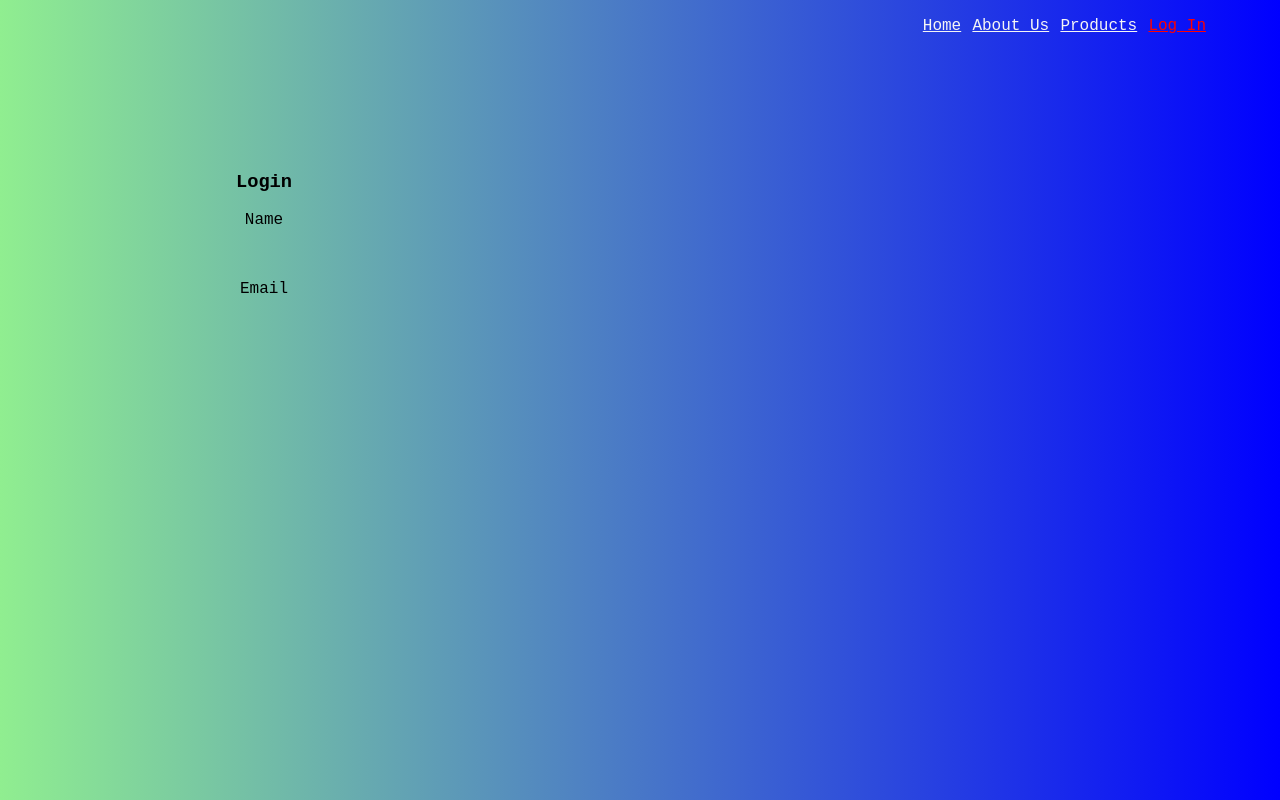
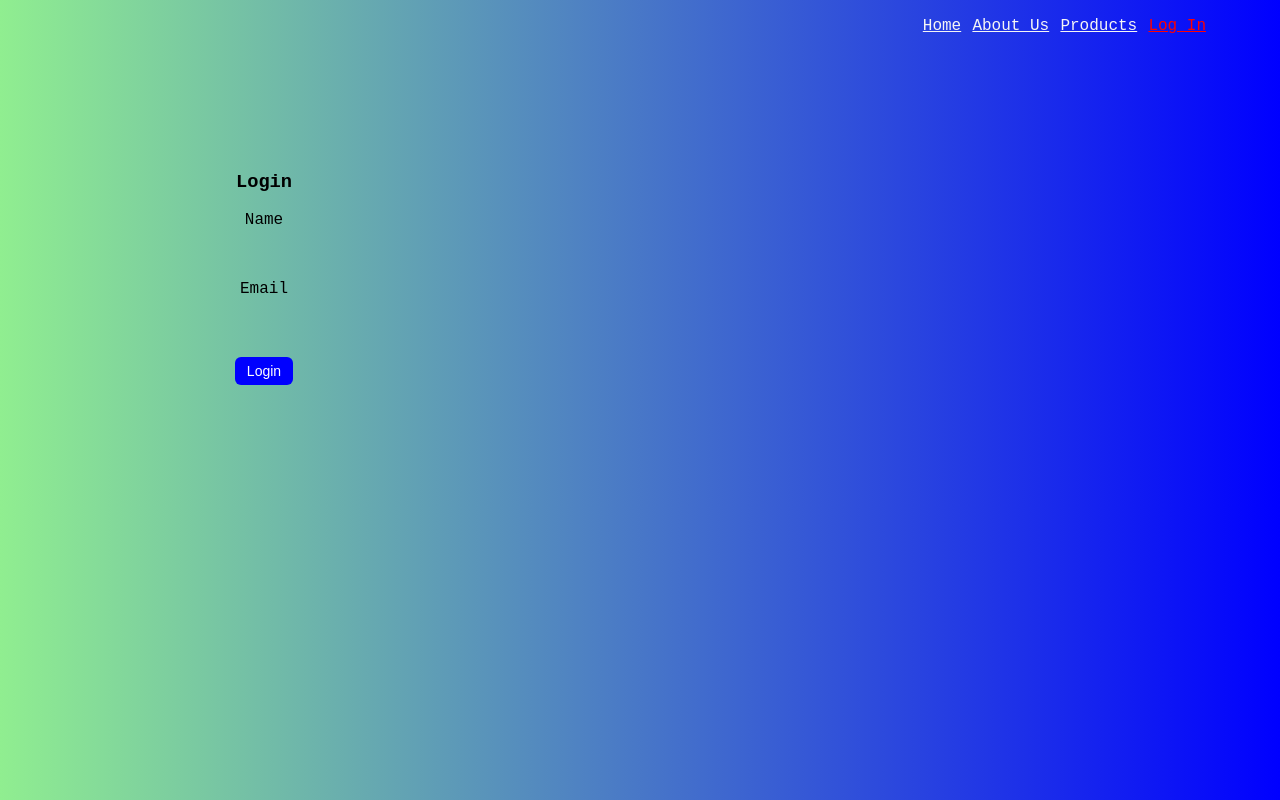
Before and after one commit to Legendary-Folah/rrd, a React (Create React App) app: page /login in a window 1280 px wide. Built offline with nearby package versions, Linux system fonts and the light colour scheme.

Commit message:
more and more changes as we progress

```diff
--- a/src/Components/Login.js
+++ b/src/Components/Login.js
@@ -29,6 +29,9 @@ const Login = () => {
                         onChange={() => {}}
                     />
                 </div>
+                <button type='submit' className='btn btn-block'>
+                    Login
+                </button>
             </form>
         </section>
     )
```
